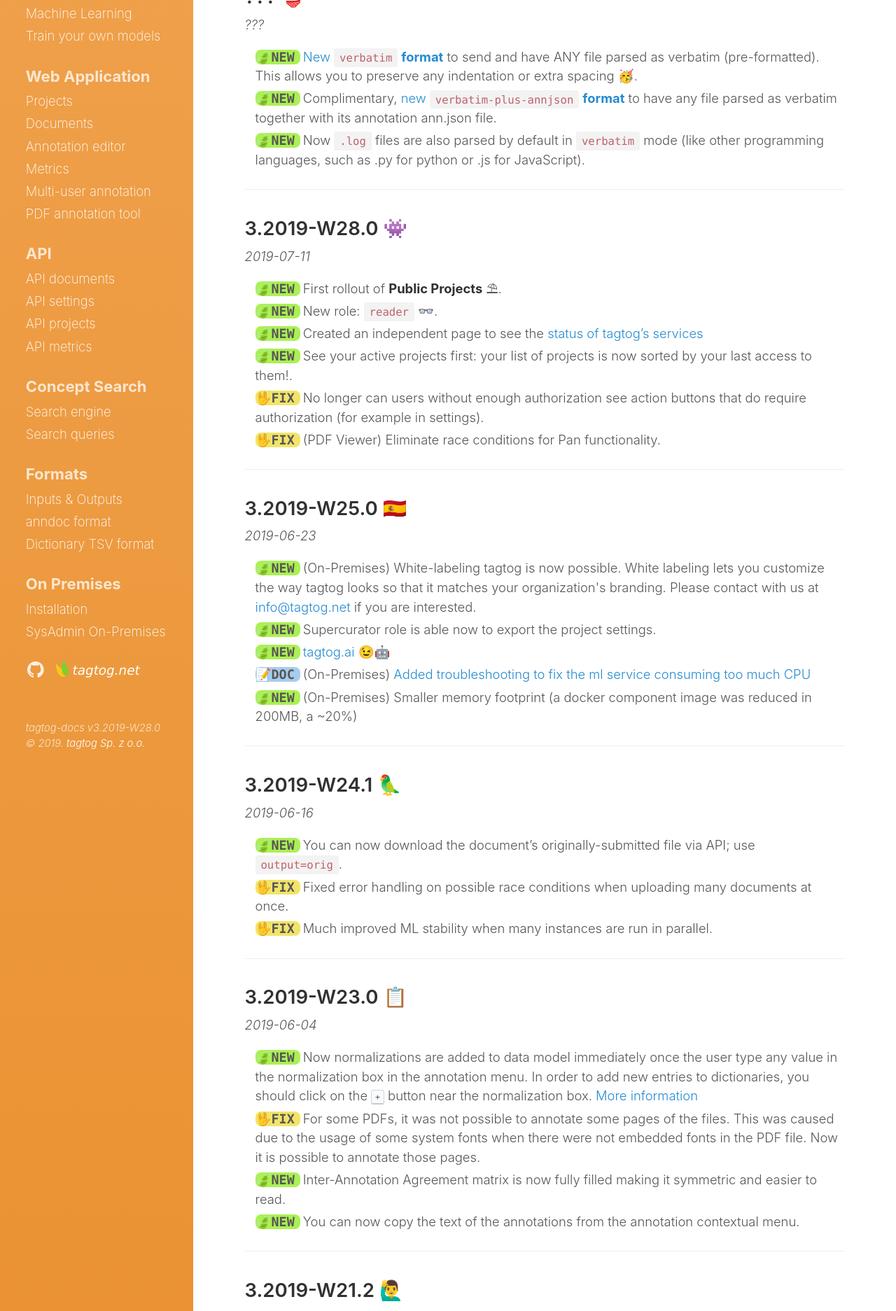
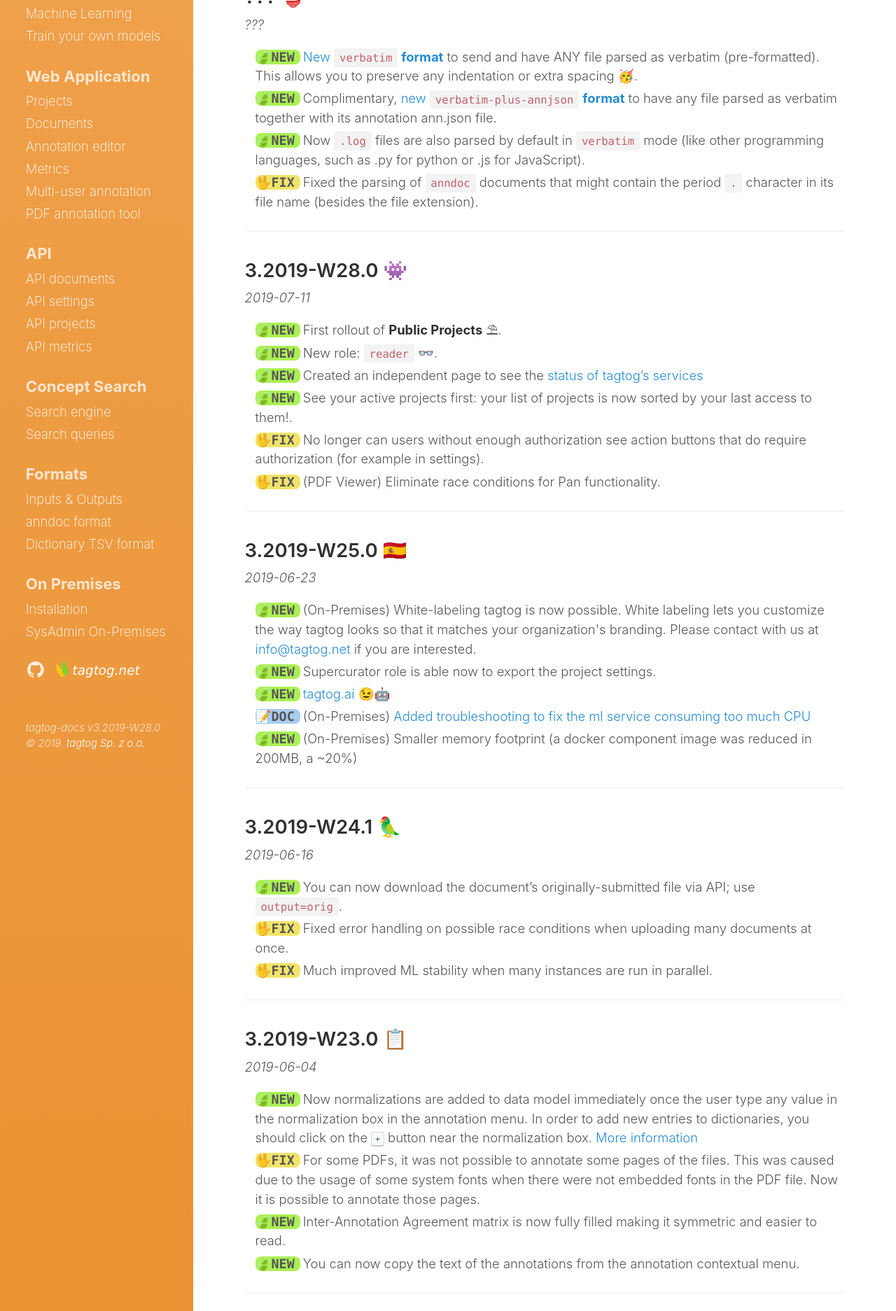
Before and after one commit to tagtogorg/tagtog-doc, a Jekyll site: the page built from updates.md, in a window 1280 px wide. Shown: the part 392-2265 px from the top of the page at 70% size. Built offline with Jekyll 4.4.1, drawn with Linux system fonts in a browser that asks for light colours; nearby versions of some CDN libraries; emoji names are drawn with the system emoji font; some of the changed text lies outside the part shown.

Commit message:
document

```diff
--- a/updates.md
+++ b/updates.md
@@ -21,6 +21,7 @@ _???_
   <li class="new"><span markdown="1">[New `verbatim` **format**](ioformats.html#distinguish-format-by-given-format-parameter) to send and have ANY file parsed as verbatim (pre-formatted). This allows you to preserve any indentation or extra spacing 🥳.</span></li>
   <li class="new"><span markdown="1">Complimentary, [new `verbatim-plus-annjson` **format**](http://localhost:4000/ioformats.html#annotation-input-formats) to have any file parsed as verbatim together with its annotation ann.json file.</span></li>
   <li class="new"><span markdown="1">Now `.log` files are also parsed by default in `verbatim` mode (like other programming languages, such as .py for python or .js for JavaScript).</span></li>
+  <li class="fix"><span markdown="1">Fixed the parsing of `anndoc` documents that might contain the period `.` character in its file name (besides the file extension).</span></li>
 </ul>
 
 ---
```
